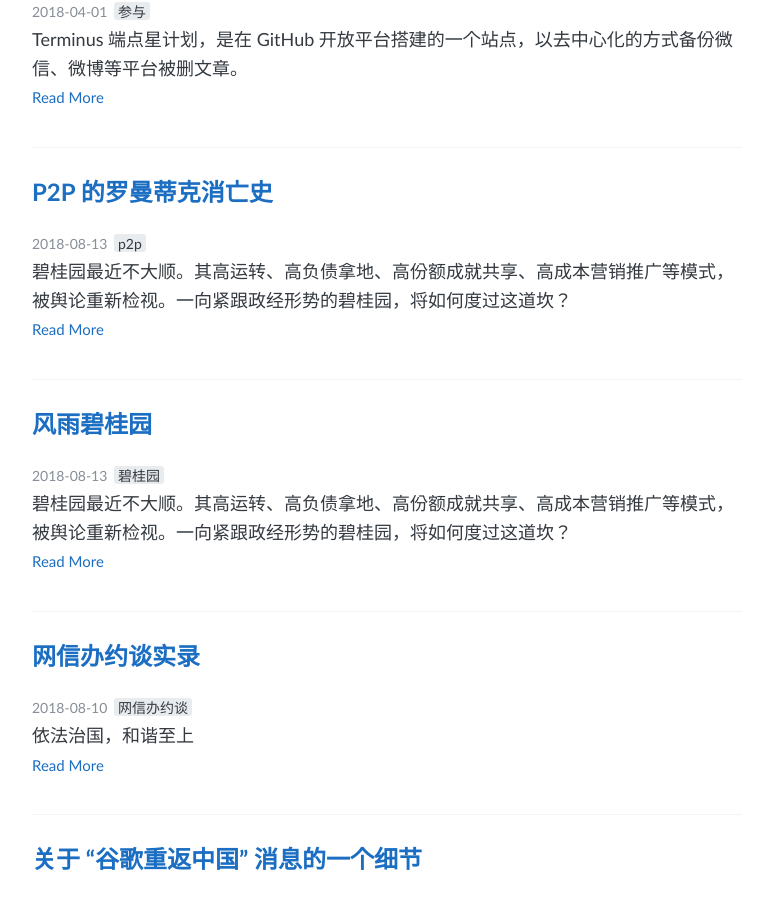
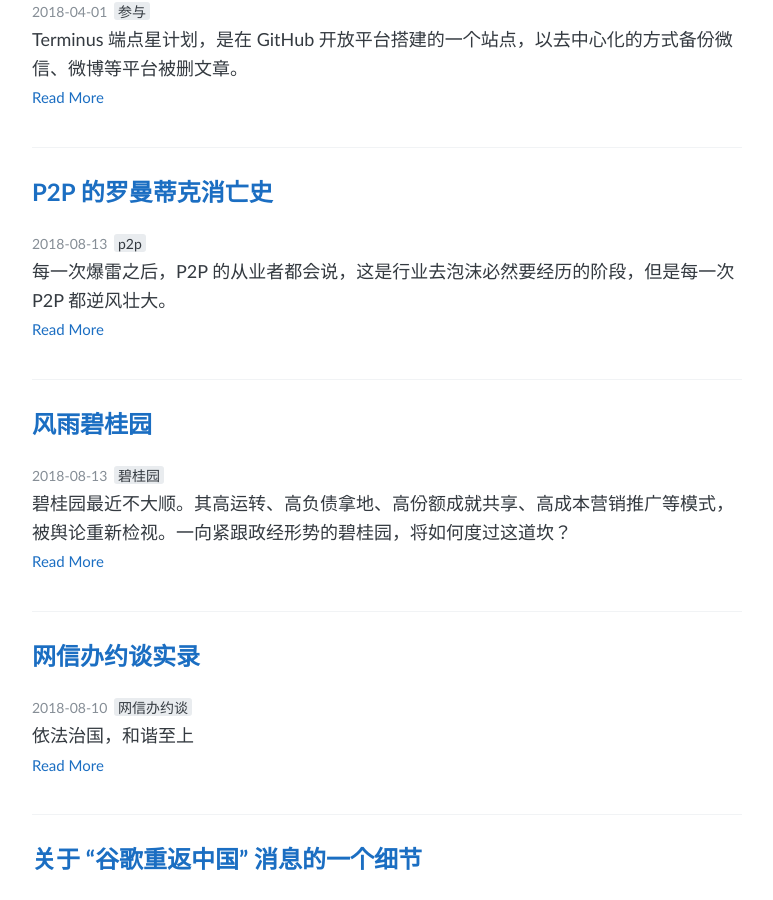
Before and after one commit to Terminus2049/Terminus2049.github.io, a Jekyll site: the page built from index.html, in a window 1280 px wide and 900 px high, scrolled down 303 px. Shown: the whole window, without its empty margins (253-1026 px from the left). Built offline with Jekyll 4.4.1, drawn with Linux system fonts in a browser that asks for light colours; the list of posts is cut into pages by our own code.

Commit message:
description

```diff
--- a/_posts/2018-09-13-p2p.md
+++ b/_posts/2018-09-13-p2p.md
@@ -5,7 +5,8 @@
 categories: Archive
 tags: p2p
 image_feature: "https://i.loli.net/2018/08/15/5b7432325041e.jpg"
-description: 碧桂园最近不大顺。其高运转、高负债拿地、高份额成就共享、高成本营销推广等模式，被舆论重新检视。一向紧跟政经形势的碧桂园，将如何度过这道坎？
+description: 每一次爆雷之后，P2P的从业者都会说，这是行业去泡沫必然要经历的阶段，但是每一次P2P都逆风壮大。
+
 ---
 
 文章来自「兽楼处 你包叔」：~~[P2P的罗曼蒂克消亡史](https://mp.weixin.qq.com/s/Y4ghcgqaIdkqbH0-mNYIBg)~~
```
